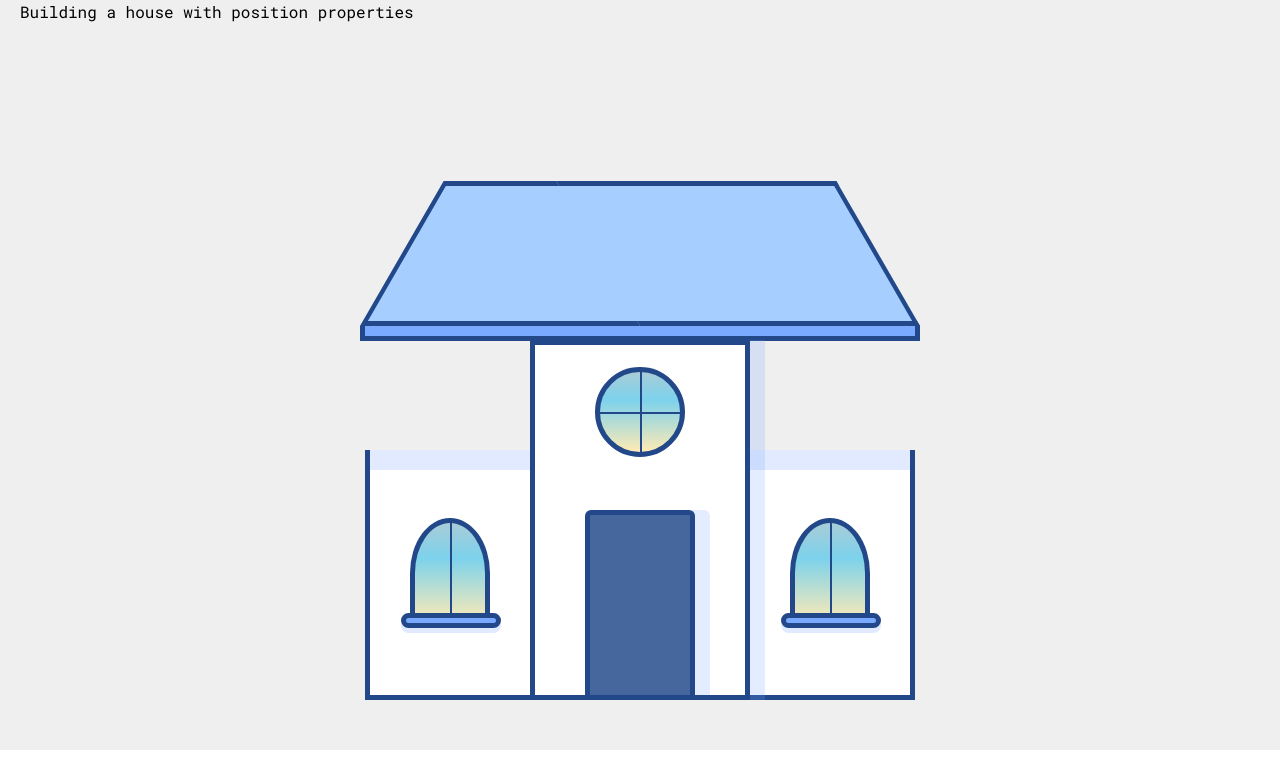
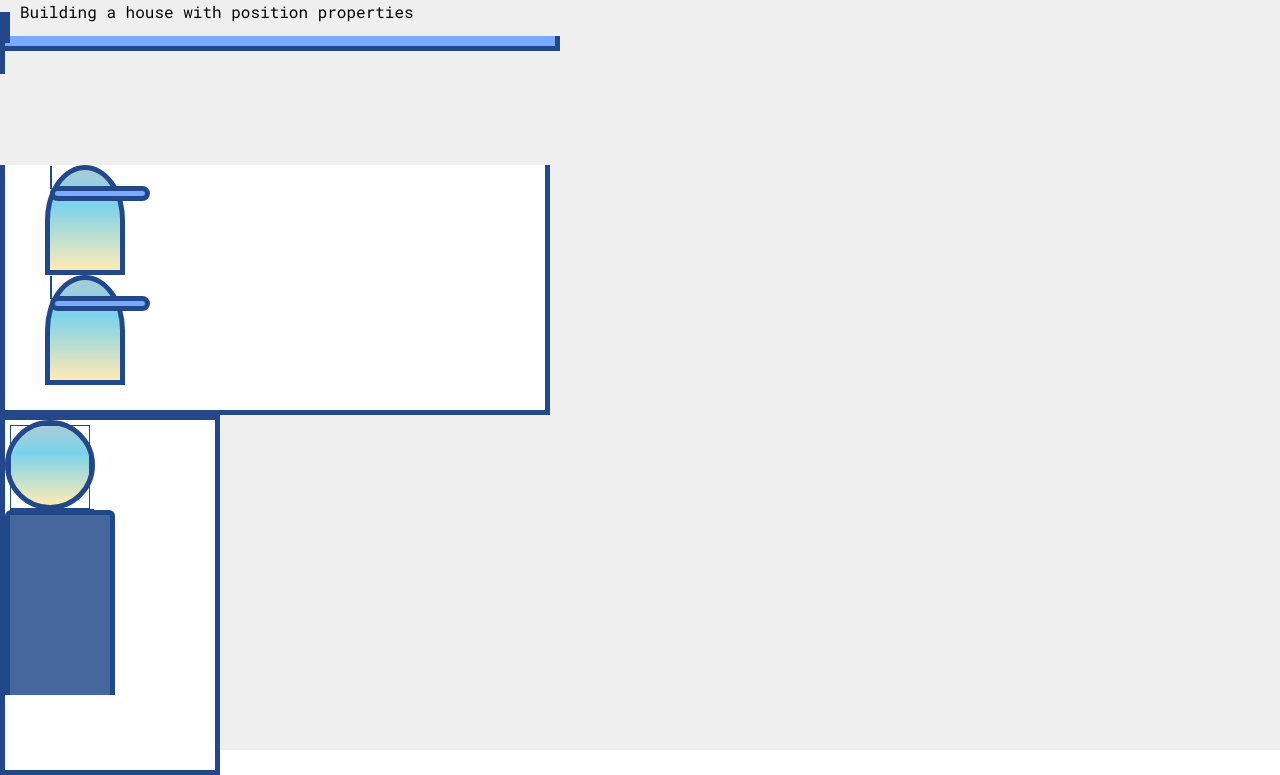
Before and after one commit to juan-rod/cohort3-code-a-long, a plain HTML site: page house-of-code/position-house/position-house.html in a window 1280 px wide. Shown: the part 50-825 px from the top of the page. Before the commit the page ends 800 px from the top, so only its background shows below. Drawn offline with Linux system fonts and the light colour scheme.

Commit message:
removed code students will have to fill in

```diff
--- a/house-of-code/position-house/position-house.css
+++ b/house-of-code/position-house/position-house.css
@@ -20,18 +20,10 @@ header h2 {
 main {
   width: 100%;
   height: 100%;
-  position: relative;
-  display: flex;
-  justify-content: center;
 }
 main .house-body {
-  position: absolute;
-  bottom: 50px;
   width: 550px;
   height: 250px;
-  display: flex;
-  align-items: center;
-  justify-content: space-between;
   padding: 0 40px;
   background: #fff;
   border: 5px solid #224889;
@@ -41,7 +33,6 @@ main .house-body {
   width: 80px;
   height: 110px;
   border-radius: 50% 50% 0 0;
-  position: relative;
   background: rgb(168,204,215);
   background: linear-gradient(180deg, rgba(168,204,215,1) 0%, rgba(124,210,236,1) 35%, rgba(255,235,180,1) 100%);
   border: 5px solid #224889;
@@ -49,31 +40,20 @@ main .house-body {
 .house-body .window::before {
   content: '';
   border: 1px solid #224889;
-  position: absolute;
   height: 100px;
-  left: 50%;
 }
 .window-sill {
   height: 15px;
   width: 100px;
-  position: absolute;
-  bottom: -5px;
-  left: -14px;
   background: #79AAFF;
   border-radius: 10px;
   border: 5px solid #224889;
 }
 .house-front {
-  position: absolute;
-  bottom: 50px;
   width: 220px;
   height: 360px;
-  display: flex;
-  justify-content: center;
-  align-items: flex-end;
   background: #fff;
   border: 5px solid #224889;
-  /* border-bottom: none; */
   z-index: 2;
 }
 .door {
@@ -85,10 +65,8 @@ main .house-body {
   border-bottom: 0;
 }
 .house-front .window {
-  position: absolute;
   width: 90px;
   height: 90px;
-  top: 22px;
   border-radius: 50%;
   background: rgb(168,204,215);
   border: 5px solid #224889;
@@ -98,28 +76,20 @@ main .house-body {
   content: '';
   display: block;
   border: 1px solid #224889;
-  position: absolute;
   height: 84px;
-  left: 50%;
 }
 .house-front .window::after {
   content: '';
   display: block;
   border: 1px solid #224889;
-  position: absolute;
   width: 84px;
-  top: 50%;
 }
 .house-roof {
   height: 145px;
   width: 560px;
-  position: absolute;
-  top: 140px;
 }
 .house-roof::before, .house-roof::after{
   content: '';
-  display: block;
-  position: absolute;
   height: 100%;
   width: 50%;
   background-color: #A6CFFF;
@@ -140,8 +110,6 @@ main .house-body {
 .house-roof .house-ledge {
   width: 100%;
   height: 15px;
-  position: absolute;
-  bottom: -15px;
   background: #79AAFF;
   border: 5px solid #224889;
   border-top: 0;
@@ -149,7 +117,7 @@ main .house-body {
 }
 
 /* box-shadows */
-.house-front, .door {
+/* .house-front, .door {
   box-shadow: 15px 0 rgba(123, 163, 255, 0.2);
 }
 .window-sill {
@@ -157,4 +125,4 @@ main .house-body {
 }
 .house-body {
   box-shadow: inset 0px 20px #E1EAFF;
-}
+} */
```
